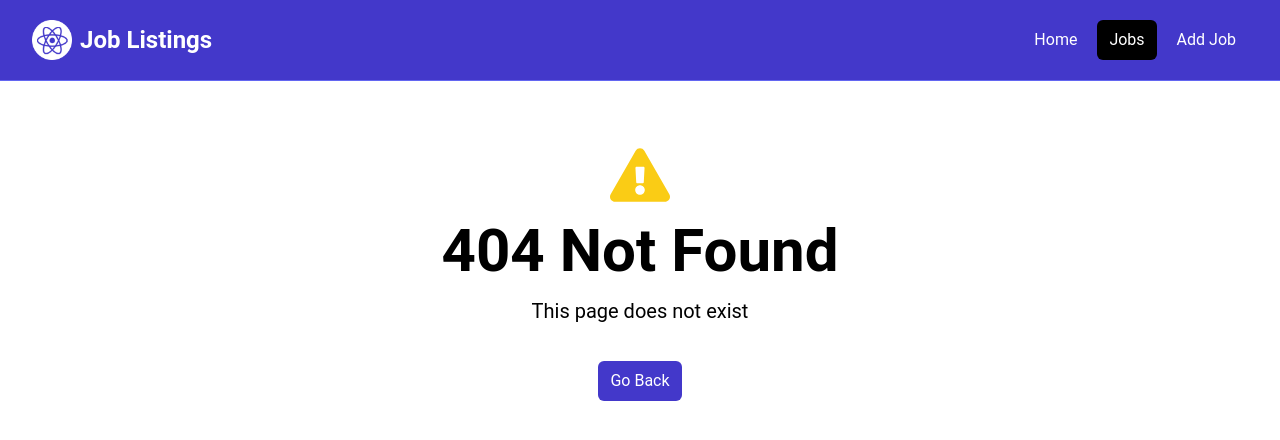
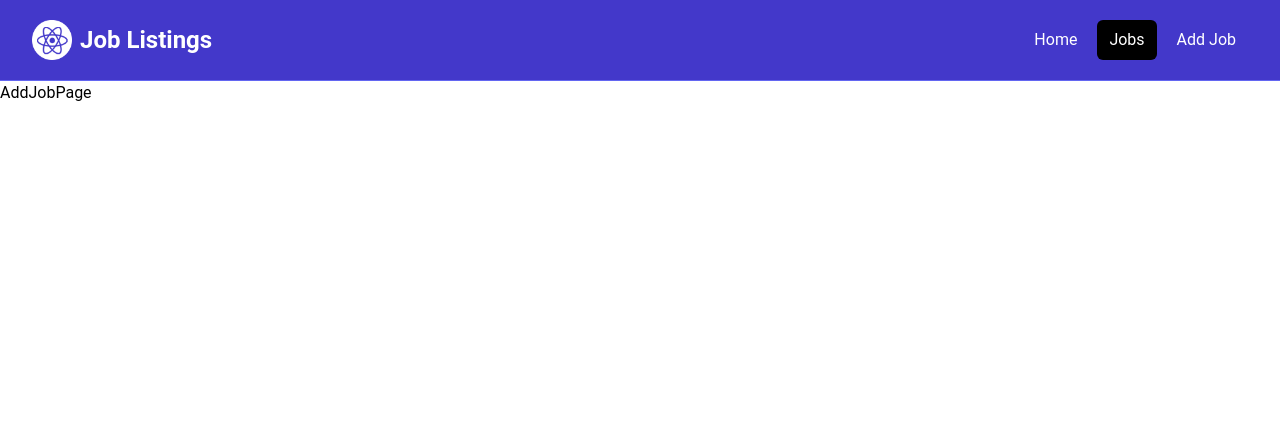
Before and after one commit to 7daytheory/react-2024, a React (Vite) app: page /jobs/edit/1 in a window 1280 px wide. Before the commit this address had no page. Shown: the top 440 px of the page. Built offline with nearby package versions, Linux system fonts and the light colour scheme.

Commit message:
Crate add job page, import it to App.jsx

```diff
--- a/src/App.jsx
+++ b/src/App.jsx
@@ -8,12 +8,14 @@
   import JobsPage from './pages/JobsPage';
   import NotFound from './pages/NotFound';
   import JobPage, { jobLoader } from './pages/JobPage';
+  import AddJobPage from './pages/AddJobPage';
 
 const router = createBrowserRouter(
   createRoutesFromElements(
   <Route path='/' element={<MainLayout />}>
     <Route index element={<HomePage />} />
     <Route path='/jobs' element={<JobsPage />} />
+    <Route path='/jobs/edit/:id' element={<AddJobPage />} />
     <Route path='/jobs/:id' element={<JobPage />} loader={jobLoader} />
     <Route path='*' element={<NotFound />} />
   </Route>
--- /dev/null
+++ b/src/pages/AddJobPage.jsx
@@ -0,0 +1,9 @@
+import React from 'react'
+
+const AddJobPage = () => {
+  return (
+    <div>AddJobPage</div>
+  )
+}
+
+export default AddJobPage
```
